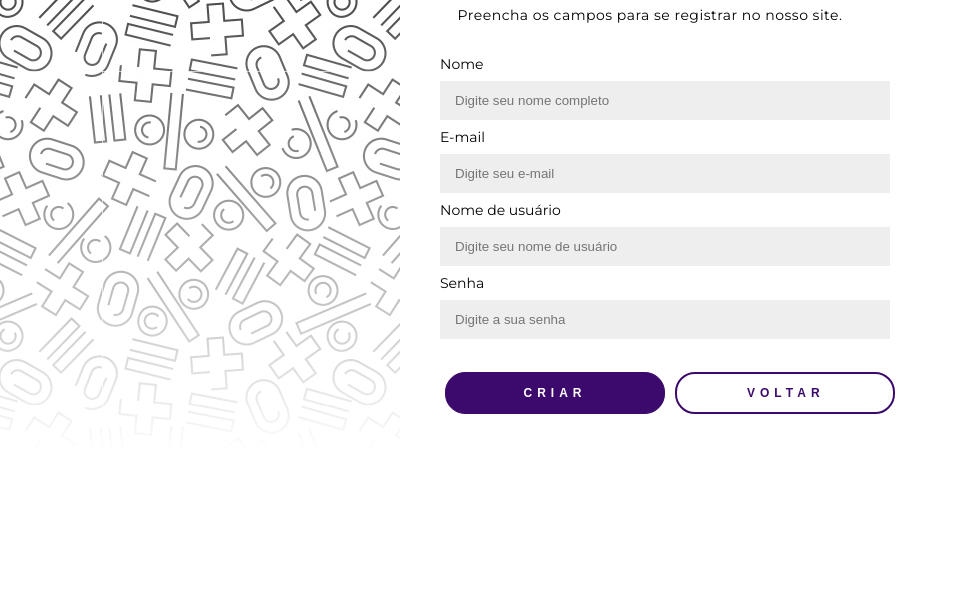
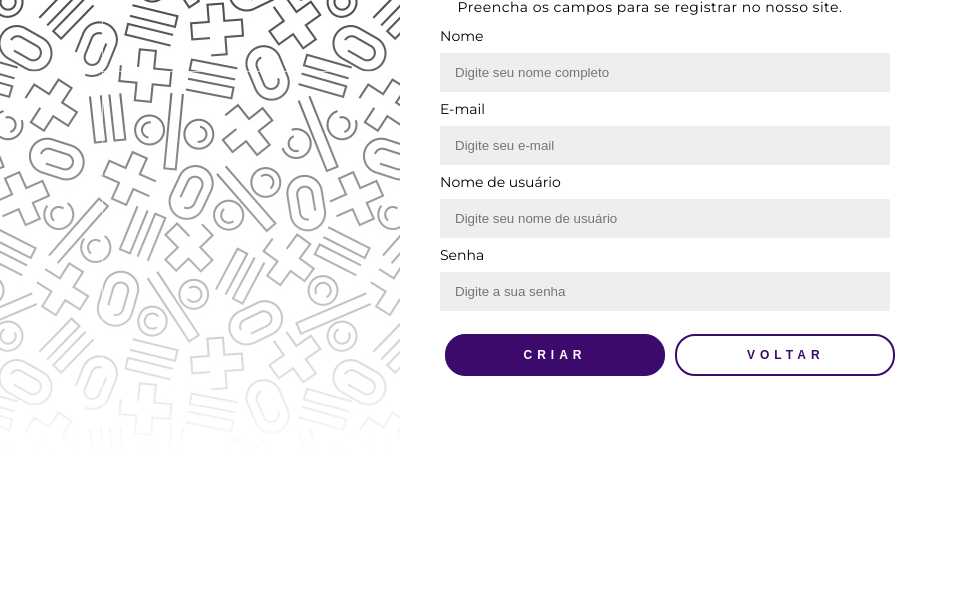
Before and after one commit to danielgnb/calcule, a plain HTML site: page registre.html in a window 1280 px wide. Shown: the part 189-800 px from the top of the page, without its empty margins (0-958 px from the left). Drawn offline with Linux system fonts and the light colour scheme.

Commit message:
novas alterações css

```diff
--- a/registre.css
+++ b/registre.css
@@ -32,7 +32,6 @@ body, html{
     display: block;
     margin-left: auto;
     margin-right: auto;
-    margin-bottom: 30px;
 }
 .principal .conteudo h1 {
     text-align: center;
@@ -43,14 +42,14 @@ body, html{
 	font-weight: 100;
 	line-height: 20px;
 	letter-spacing: 0.5px;
-	margin: 20px 0 30px;
+	margin: 10px 0 10px;
     text-align: center;
 }
 .principal .conteudo form {
     margin-bottom: 8px;
     font-size: 14px;
     text-align: left;
-	margin: 20px 0 20px;
+	margin: 10px 0 10px;
 
 }
 
```
